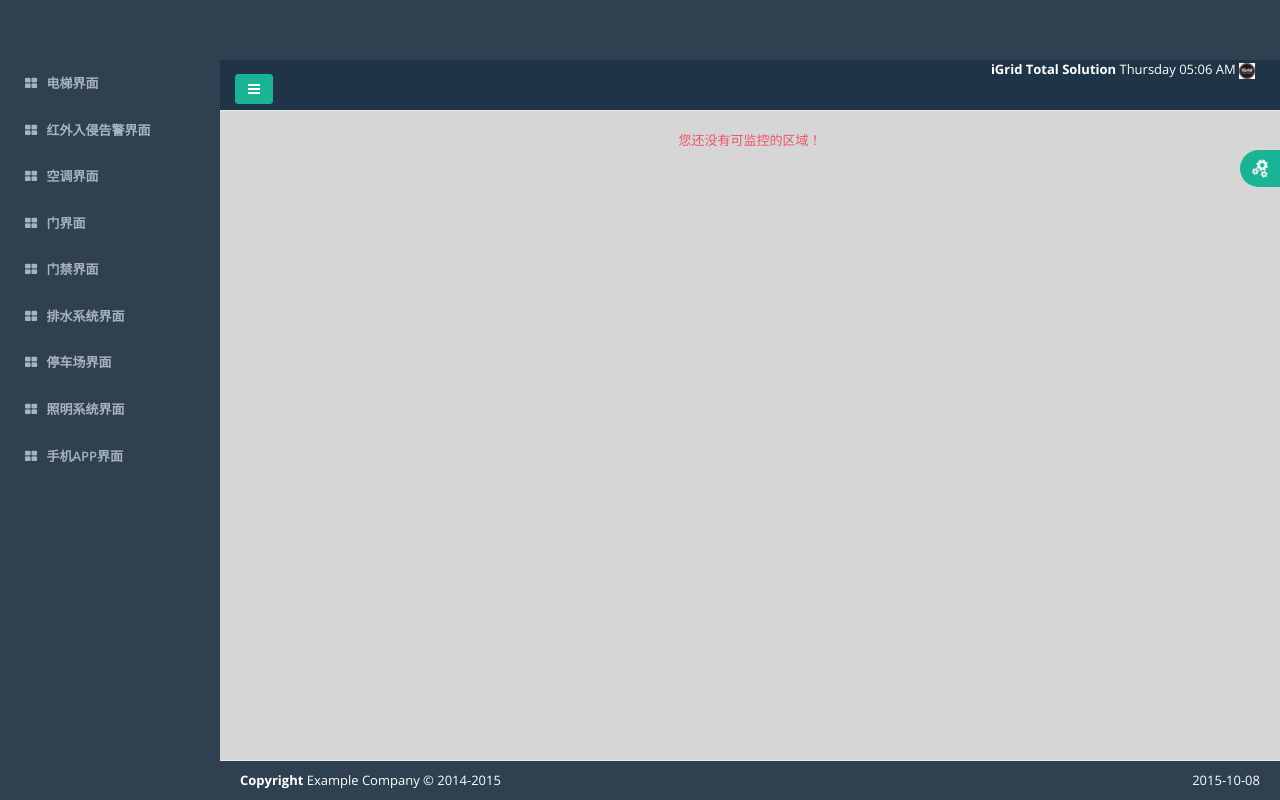
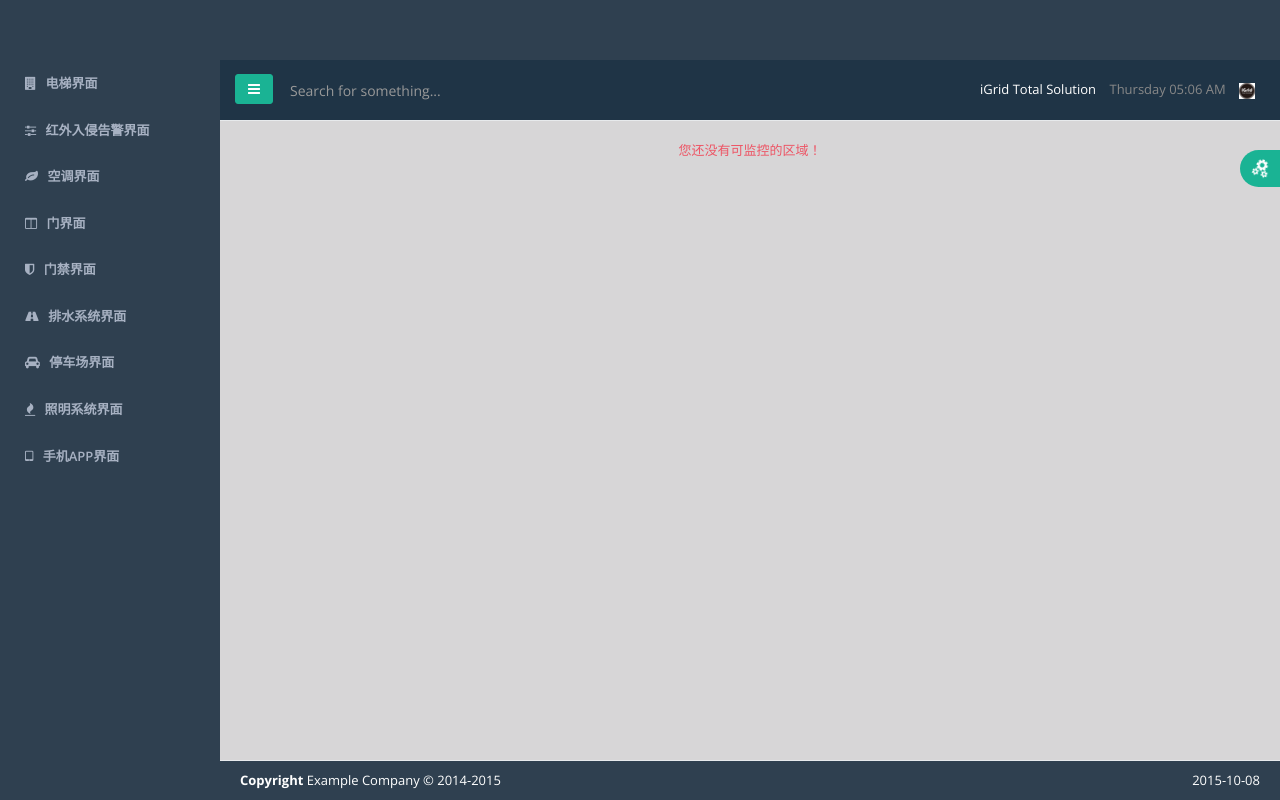
Before and after one commit to dtby/security, a Rails app: page /security in a window 1280 px wide. Run offline with Rails 7, Linux system fonts and the light colour scheme; style sheets or scripts are compiled from the project's sources; some libraries are stand-ins or nearby versions.

Commit message:
change detail

```diff
--- a/app/assets/stylesheets/security.scss
+++ b/app/assets/stylesheets/security.scss
@@ -24,6 +24,7 @@
 }
 .navbar-right {
   color: #fff;
+  margin-top: 20px;
 }
 .wrapper {
   background-color: #D7D6D7;
--- a/app/views/share/_left_bar.html.erb
+++ b/app/views/share/_left_bar.html.erb
@@ -4,55 +4,55 @@
 			<!-- brand -->
 				<li class="<%= "active" if params[:controller] == 'security'&& params[:action] == 'evevator' %>">
 					<%= link_to evevator_security_index_path do %>
-						<i class="fa fa-th-large"></i> <span class="nav-label">电梯界面</span></span>
+						<i class="fa fa-building"></i> <span class="nav-label">电梯界面</span></span>
 					<% end %>
 				</li>
 
 				<li class="<%= 'active' if params[:controller] == 'security' && params[:action] == 'infrared' %>" >
 					<%= link_to infrared_security_index_path do %>
-					<i class="fa fa-th-large"></i> <span class="nav-label">红外入侵告警界面</span>
+					<i class="fa fa-sliders"></i> <span class="nav-label">红外入侵告警界面</span>
 					<% end %>
 				</li>
 
 				<li class="<%= 'active' if params[:controller] == 'security' && params[:action] == 'air_condition' %>" >
 					<%= link_to air_condition_security_index_path do %>
-					<i class="fa fa-th-large"></i> <span class="nav-label">空调界面</span>
+					<i class="fa fa-leaf"></i> <span class="nav-label">空调界面</span>
 					<% end %>
 				</li>
 
 				<li class="<%= 'active' if params[:controller] == 'security' && params[:action] == 'door' %>" >
 					<%= link_to door_security_index_path do %>
-					<i class="fa fa-th-large"></i> <span class="nav-label">门界面</span>
+					<i class="fa fa-columns"></i> <span class="nav-label">门界面</span>
 					<% end %>
 				</li>
 
 				<li class="<%= 'active' if params[:controller] == 'security' && params[:action] == 'entrance_guard' %>" >
 					<%= link_to entrance_guard_security_index_path do %>
-					<i class="fa fa-th-large"></i> <span class="nav-label">门禁界面</span>
+					<i class="fa fa-shield"></i> <span class="nav-label">门禁界面</span>
 					<% end %>
 				</li>
 
 				<li class="<%= 'active' if params[:controller] == 'security' && params[:action] == 'dewatering' %>" >
 					<%= link_to dewatering_security_index_path do %>
-					<i class="fa fa-th-large"></i> <span class="nav-label">排水系统界面</span>
+					<i class="fa fa-road"></i> <span class="nav-label">排水系统界面</span>
 					<% end %>
 				</li>
 
 				<li class="<%= 'active' if params[:controller] == 'security' && params[:action] == 'park' %>" >
 					<%= link_to park_security_index_path do %>
-					<i class="fa fa-th-large"></i> <span class="nav-label">停车场界面</span>
+					<i class="fa fa-car"></i> <span class="nav-label">停车场界面</span>
 					<% end %>
 				</li>
 
 				<li class="<%= 'active' if params[:controller] == 'security' && params[:action] == 'lighting' %>" >
 					<%= link_to lighting_security_index_path do %>
-					<i class="fa fa-th-large"></i> <span class="nav-label">照明系统界面</span>
+					<i class="fa fa-fire"></i> <span class="nav-label">照明系统界面</span>
 					<% end %>
 				</li>
 
 				<li class="<%= 'active' if params[:controller] == 'security' && params[:action] == 'phone' %>" >
 					<%= link_to phone_security_index_path do %>
-					<i class="fa fa-th-large"></i> <span class="nav-label">手机APP界面</span>
+					<i class="fa fa-tablet"></i> <span class="nav-label">手机APP界面</span>
 					<% end %>
 				</li>
 		</ul>
--- a/app/views/share/_top_bar.html.erb
+++ b/app/views/share/_top_bar.html.erb
@@ -3,12 +3,17 @@
 		<!-- 左侧导航栏收起按钮 -->
 		<div class="navbar-header">
 			<a class="navbar-minimalize minimalize-styl-2 btn btn-primary " href="#"><i class="fa fa-bars"></i> </a>
+			<form role="search" class="navbar-form-custom" action="search_results.html">
+          <div class="form-group">
+              <input type="text" placeholder="Search for something..." class="form-control" name="top-search" id="top-search">
+          </div>
+      </form>
 		</div>
 		<!-- 左侧导航栏收起按钮  end-->
 		<!-- 右上角消息提示部分 -->
 		<ul class="nav navbar-top-links navbar-right">
-			<li><strong style="color: #fff;">iGrid Total Solution</strong></li>
-			<li><%= Time.now.strftime("%A %R %p")%></li>
+			<li><span class="m-r-sm text-muted welcome-message" style="color: #fff;">iGrid Total Solution</span></li>
+			<li><span class="m-r-sm text-muted welcome-message"><%= Time.now.strftime("%A %R %p")%></span></li>
 			<li>
 				<%= image_tag "favicon_logo.ico" %>
 			</li>
```
